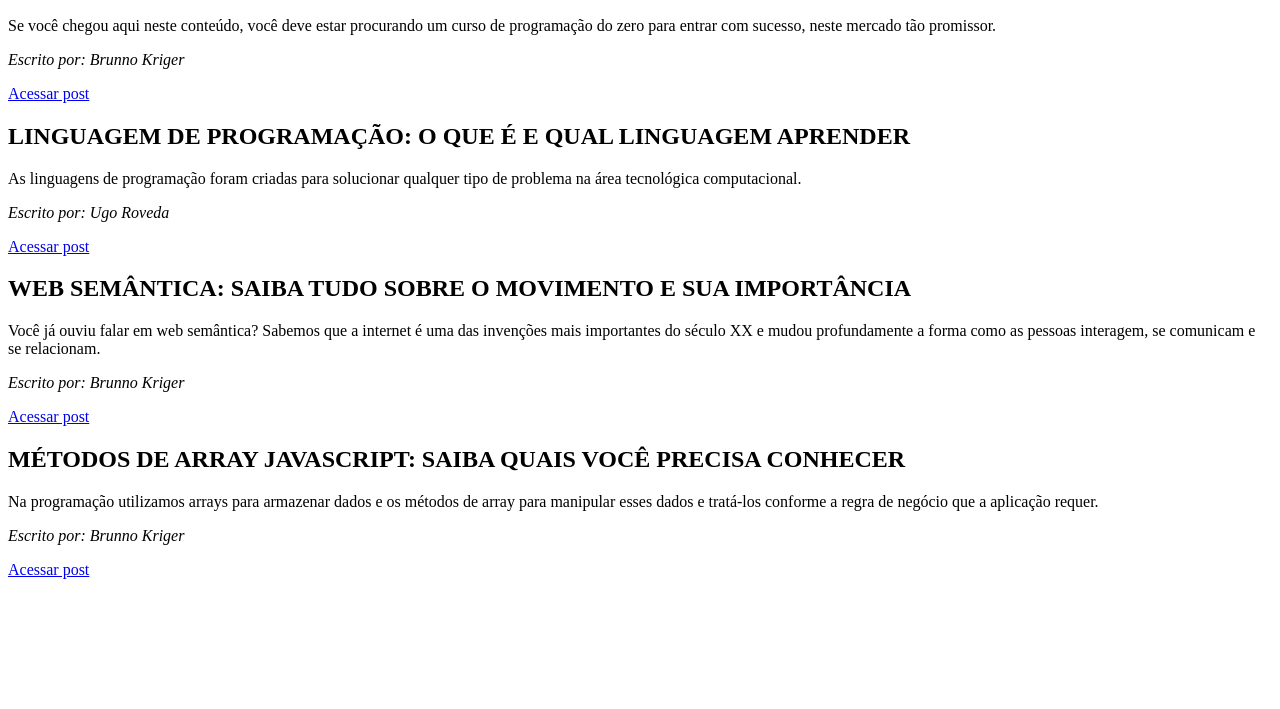
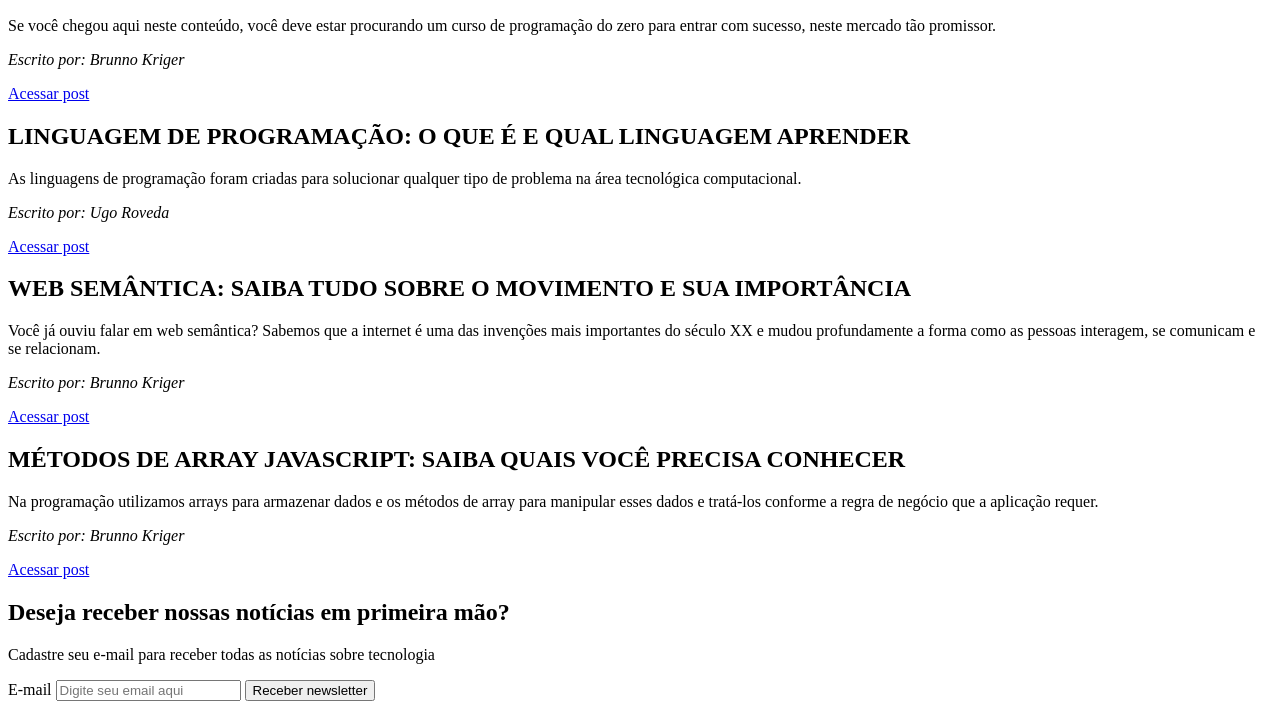
Before and after one commit to Kenzie-Academy-Brasil-Developers/m1-sp2-kenzie-blog_rafaelapianezzer, a plain HTML site: page index.html in a window 1280 px wide. Shown: the part 189-898 px from the top of the page. Before the commit the page ends 800 px from the top, so only its background shows below. Drawn offline with Linux system fonts and the light colour scheme.

Commit message:
Tarefa 2 - Adicionado formulário

```diff
--- a/index.html
+++ b/index.html
@@ -40,6 +40,13 @@
         <p><em>Escrito por: Brunno Kriger</em></p>
         <a href="https://kenzie.com.br/blog/metodos-de-array-javascript/" target="_blank">Acessar post</a>
     </article>
+    <div>
+        <h2>Deseja receber nossas notícias em primeira mão?</h2>
+        <p>Cadastre seu e-mail para receber todas as notícias sobre tecnologia</p>
+        <labe>E-mail</labe>
+        <input type="email" placeholder="Digite seu email aqui">
+        <button type="submit">Receber newsletter</button>
+    </div>
 </body>
 
 </html>
```
